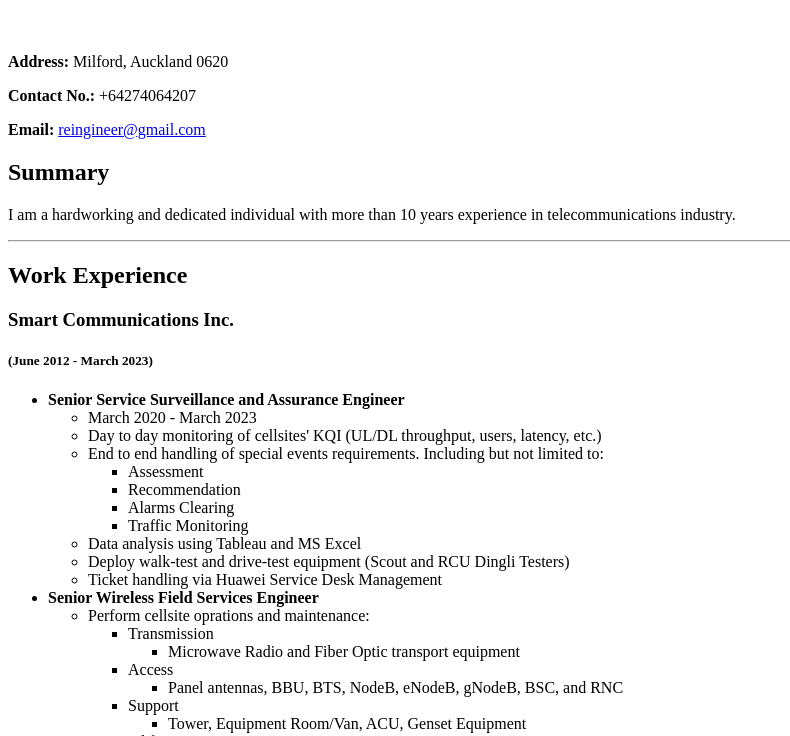
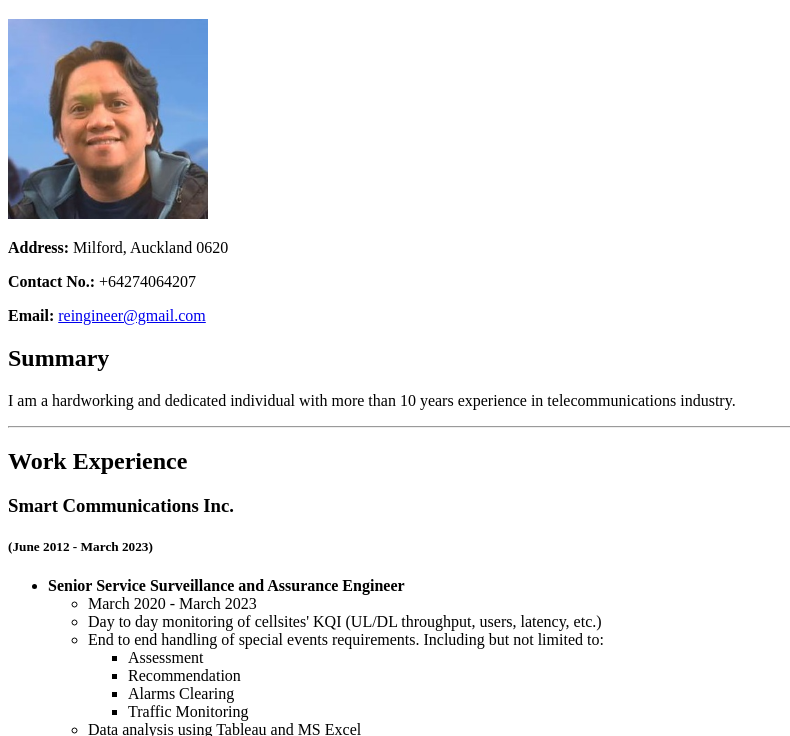
Before and after one commit to reingineer/Reymund-Resume, a plain HTML site: page index.html in a window 1280 px wide. Shown: the part 61-797 px from the top of the page, without its empty margins (0-790 px from the left). Drawn offline with Linux system fonts and the light colour scheme.

Commit message:
Update index.html

```diff
--- a/index.html
+++ b/index.html
@@ -8,7 +8,7 @@
 </head>
 <body>
     <h1>Reymund Fernandez</h1>
-
+    <img src="./assets/images/Rei.jpg" alt="Picture of Reymund" width="200" height="200">
     <br />
     <p><b>Address:</b> Milford, Auckland 0620</p>
     <p><b>Contact No.:</b> +64274064207</p>
```
